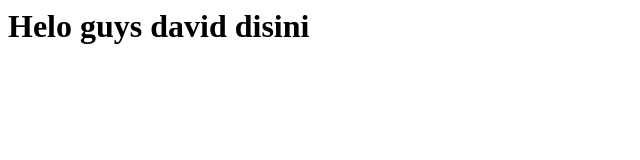
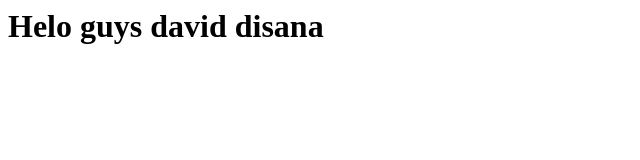
Before and after one commit to Vincent-Oktavian/tes-repo, a plain HTML site: page index.html in a window 1280 px wide. Shown: the full height of the page, 0-640 px from the left. Drawn offline with Linux system fonts and the light colour scheme.

Commit message:
mengubah index.html

```diff
--- a/index.html
+++ b/index.html
@@ -11,7 +11,7 @@
     </style>
 </head>
 <body>
-    <h1>Helo guys david disini</h1>
+    <h1>Helo guys david disana</h1>
     <script type="text/javascript" src="script.js"></script>
 </body>
 </html>
```
